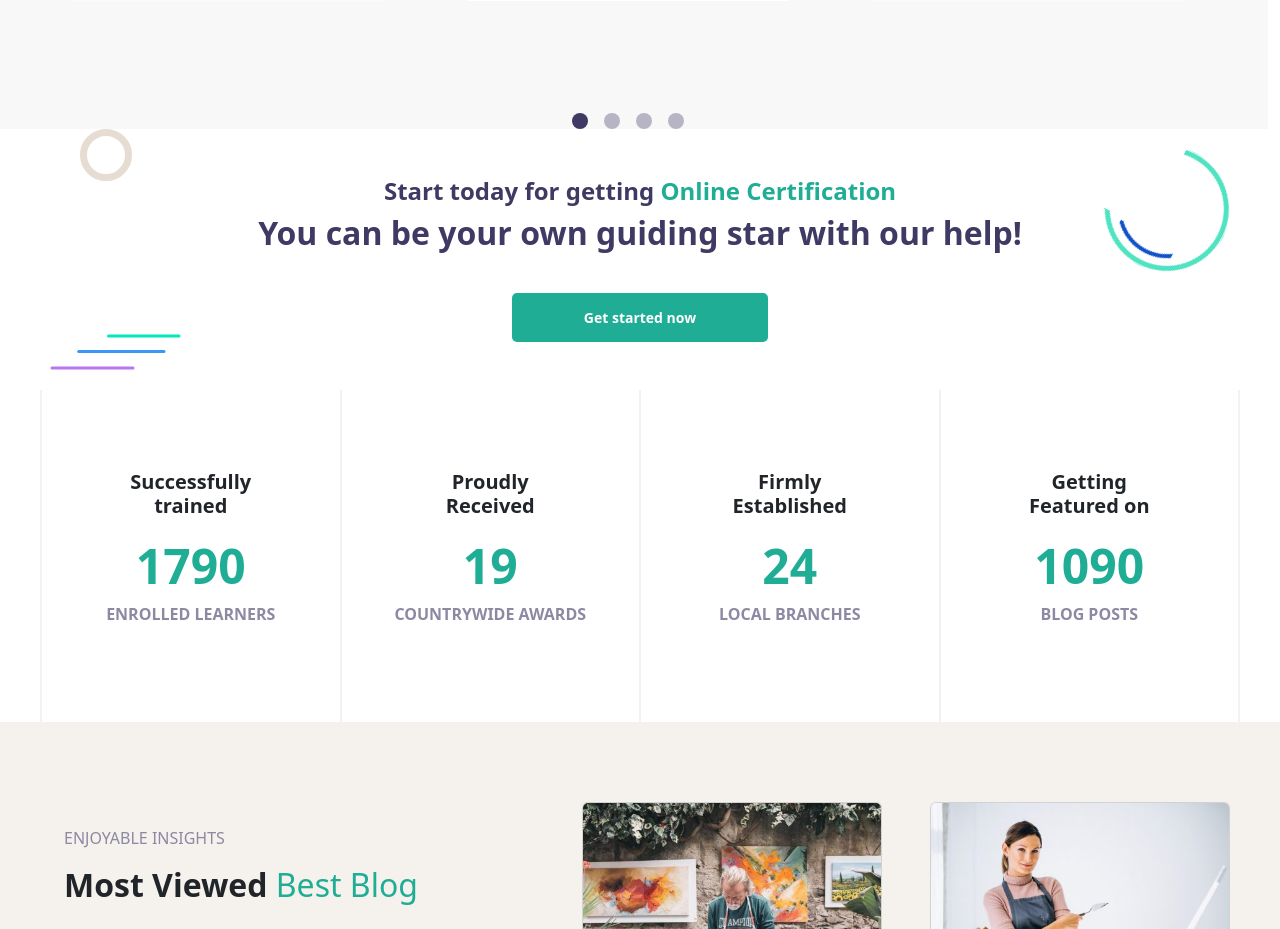
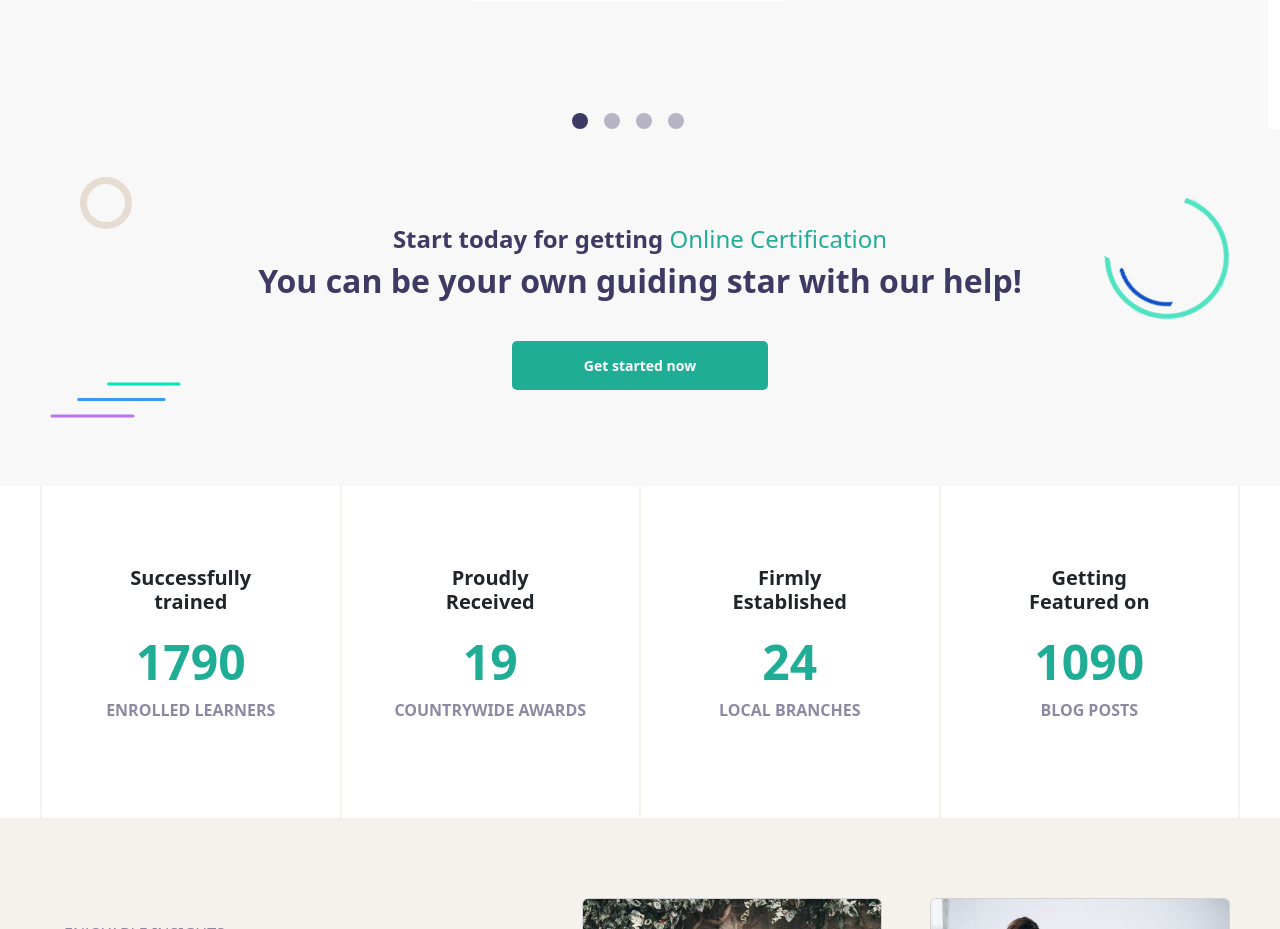
Before and after one commit to GencoMattia/proj-html-vuejs, a Vue app: page / in a window 1280 px wide. Shown: the part 2060-2989 px from the top of the page. Built offline with nearby package versions, Linux system fonts and the light colour scheme.

Commit message:
modificato span nell'h1 riducendo il font weight, aggiunto padding top e bottom di 3 rem, e bg-color al article

```diff
--- a/src/components/MainGetStarted.vue
+++ b/src/components/MainGetStarted.vue
@@ -9,6 +9,7 @@ export default {
 </script>
 
 <template>
+    <article class="bg-color">
         <section class="my-container get-started text-center">
             <div class="elements-wrapper">
                 <h2>
@@ -30,10 +31,17 @@ export default {
                 </div>
             </div>
         </section>
+    </article>
 </template>
 
 <style scoped lang="scss">
 @use "../styles/partials/mixins" as *;
+
+.bg-color {
+    background-color: #f8f8f8;
+    padding-top: 3rem;
+    padding-bottom: 3rem;
+}
 
 section {
     position: relative;
@@ -49,7 +57,7 @@ section {
             font-weight: 700;
 
             span {
-                font-weight: 600;
+                font-weight: 200;
                 color: #20AD96;
             }
         }
```
Lines whose indentation alone changed are shown as unchanged.
